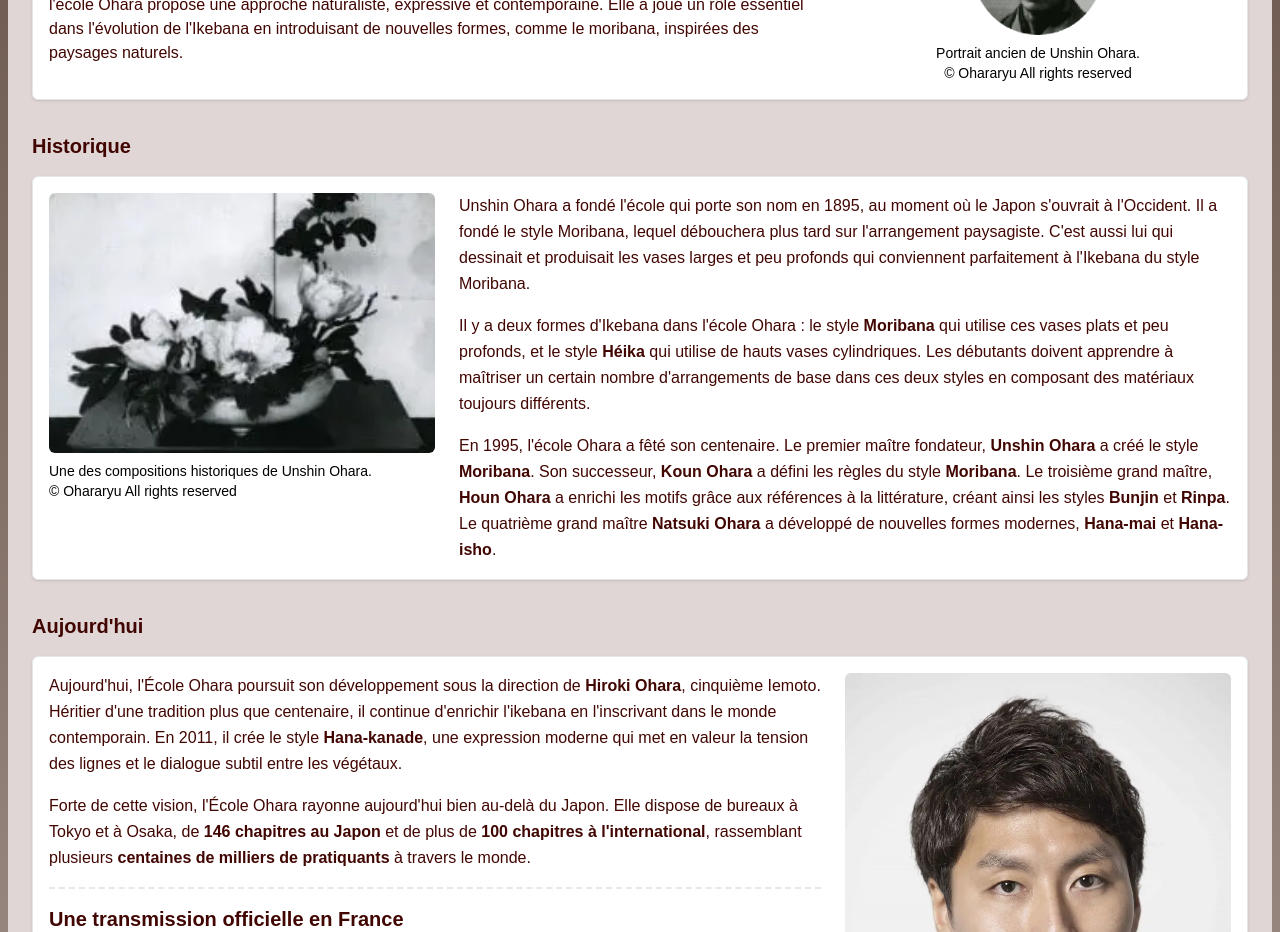
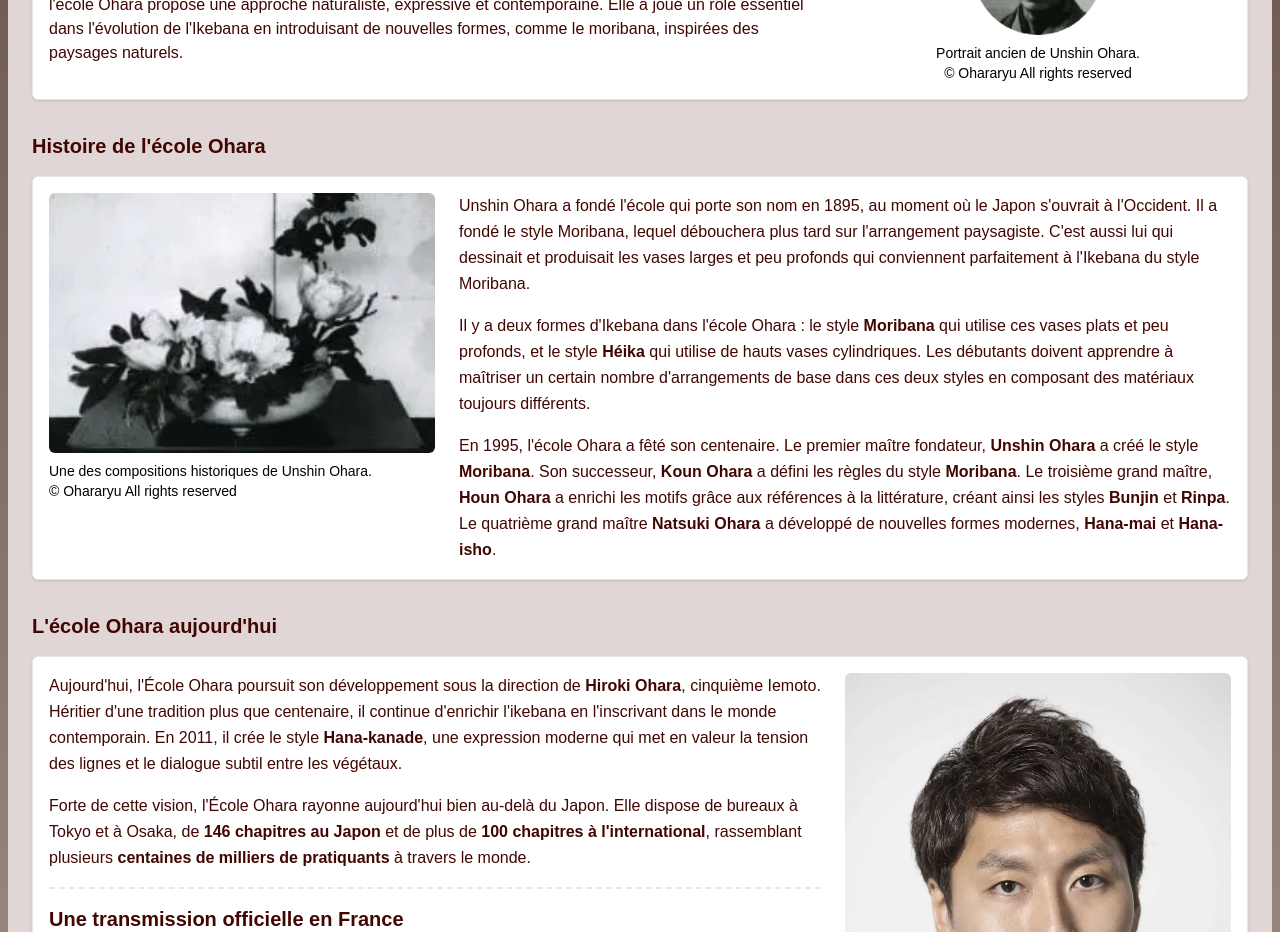
Before and after one commit to stephanemalho/ikebana, a Next.js app: page / in a window 1280 px wide. Shown: the part 1120-2052 px from the top of the page. Built offline with nearby package versions, Linux system fonts and the light colour scheme; no server answers.

Commit message:
✏️fix sub title

```diff
--- a/app/components/school-info/SchoolInfo.tsx
+++ b/app/components/school-info/SchoolInfo.tsx
@@ -70,10 +70,10 @@ const SchoolInfo = () => {
                         </Card>
                     </div>
 
-                    {/* Historique */}
+                    {/* Histoire de l'école Ohara */}
                     <div className="mb-8">
                         <h3 className="text-xl font-semibold text-[--secondary-color] mb-4 md:text-left text-center">
-                            Historique
+                            Histoire de l'école Ohara
                         </h3>
                         <Card className="text-[--secondary-color] bg-white p-4 rounded-md" style={{ fontFamily: 'var(--inter-ikebana)' }}>
                             <div className="flex flex-col md:flex-row md:items-start gap-6">
@@ -107,7 +107,7 @@ const SchoolInfo = () => {
                     {/* Aujourd&apos;hui */}
                     <div className="mb-8">
                         <h3 className="text-xl font-semibold text-[--secondary-color] mb-4 md:text-left text-center">
-                            Aujourd&apos;hui
+                            L&apos;école Ohara aujourd&apos;hui
                         </h3>
                         <Card className="text-[--secondary-color] bg-white p-4 rounded-md" style={{ fontFamily: 'var(--inter-ikebana)' }}>
                             <div className="flex flex-col md:flex-row md:items-start gap-6">
```
